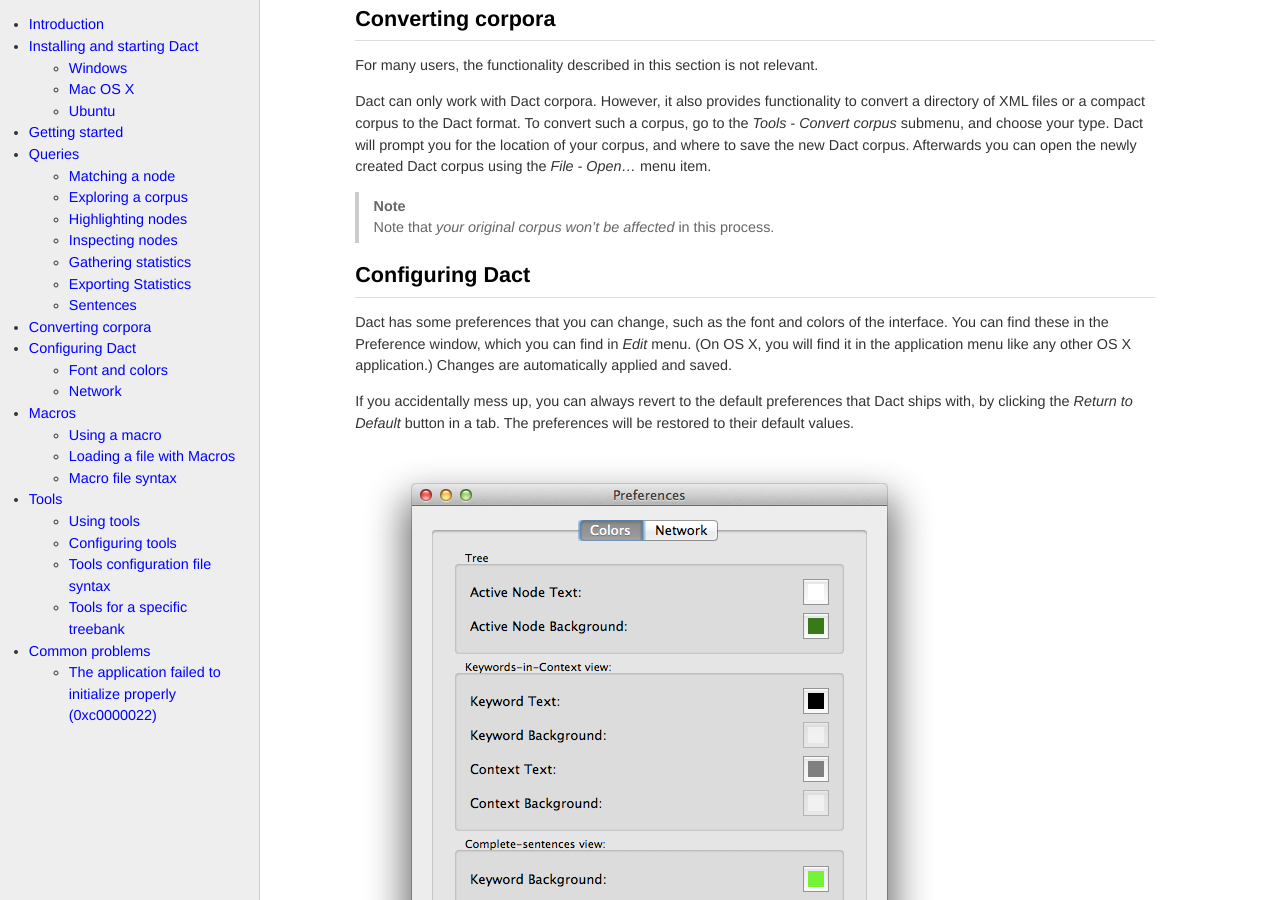
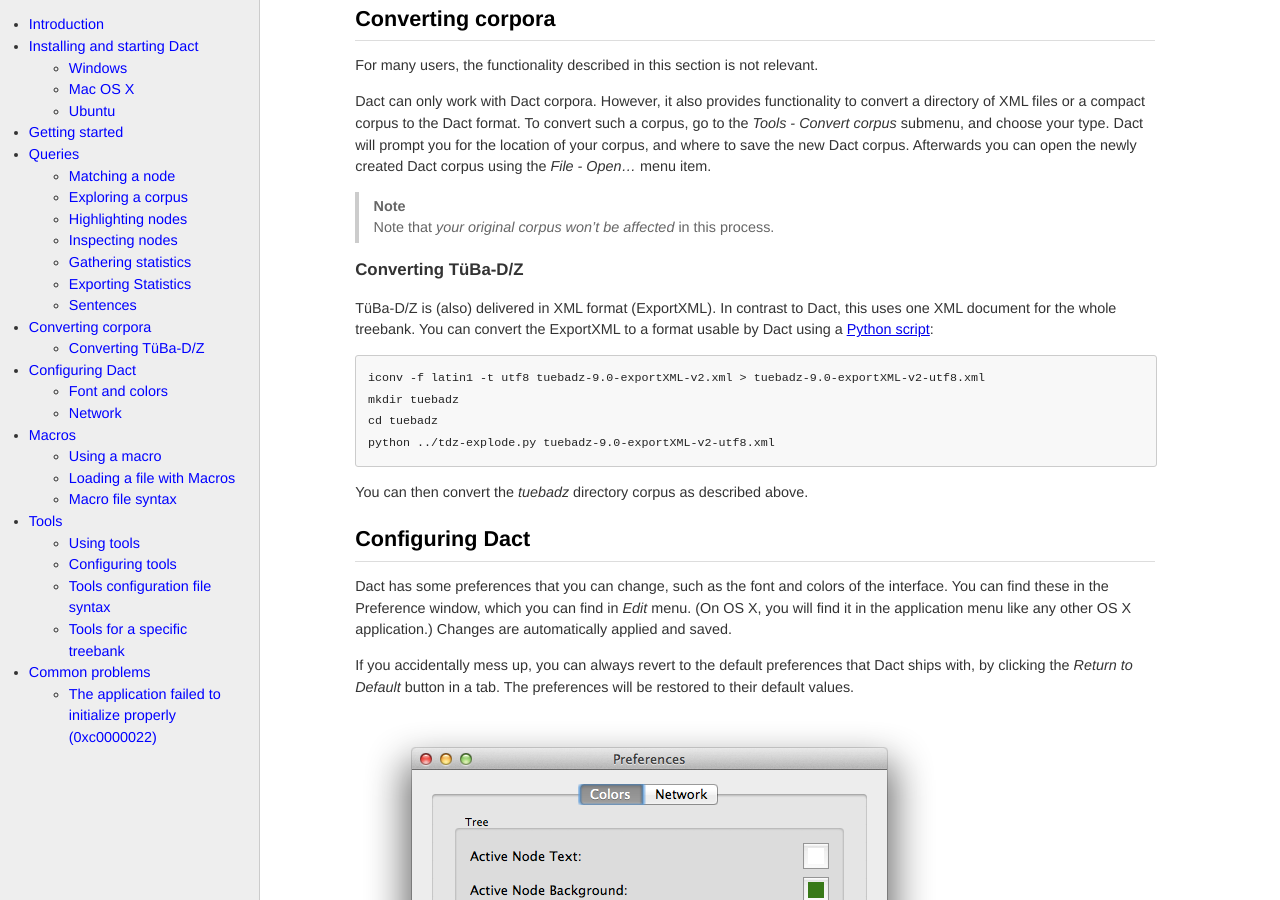
Before and after one commit to rug-compling/dact, a Jekyll site: the page built from manual/index.md, in a window 1280 px wide and 900 px high, scrolled down 9918 px. Built offline with Jekyll 4.4.1, drawn with Linux system fonts in a browser that asks for light colours; nearby versions of some CDN libraries.

Commit message:
TüBa-D/Z conversion

```diff
--- a/manual/index.md
+++ b/manual/index.md
@@ -408,6 +408,20 @@
 >
 > Note that *your original corpus won't be affected* in this process.
 
+### Converting TüBa-D/Z
+
+TüBa-D/Z is (also) delivered in XML format (ExportXML). In contrast to
+Dact, this uses one XML document for the whole treebank. You can convert
+the ExportXML to a format usable by Dact using a [Python script](https://raw.githubusercontent.com/rug-compling/dact/master/util/tdz-explode.py):
+
+    iconv -f latin1 -t utf8 tuebadz-9.0-exportXML-v2.xml > tuebadz-9.0-exportXML-v2-utf8.xml
+    mkdir tuebadz
+    cd tuebadz
+    python ../tdz-explode.py tuebadz-9.0-exportXML-v2-utf8.xml
+
+You can then convert the *tuebadz* directory corpus as described above.
+
+
 ## Configuring Dact
 
 Dact has some preferences that you can change, such
```
